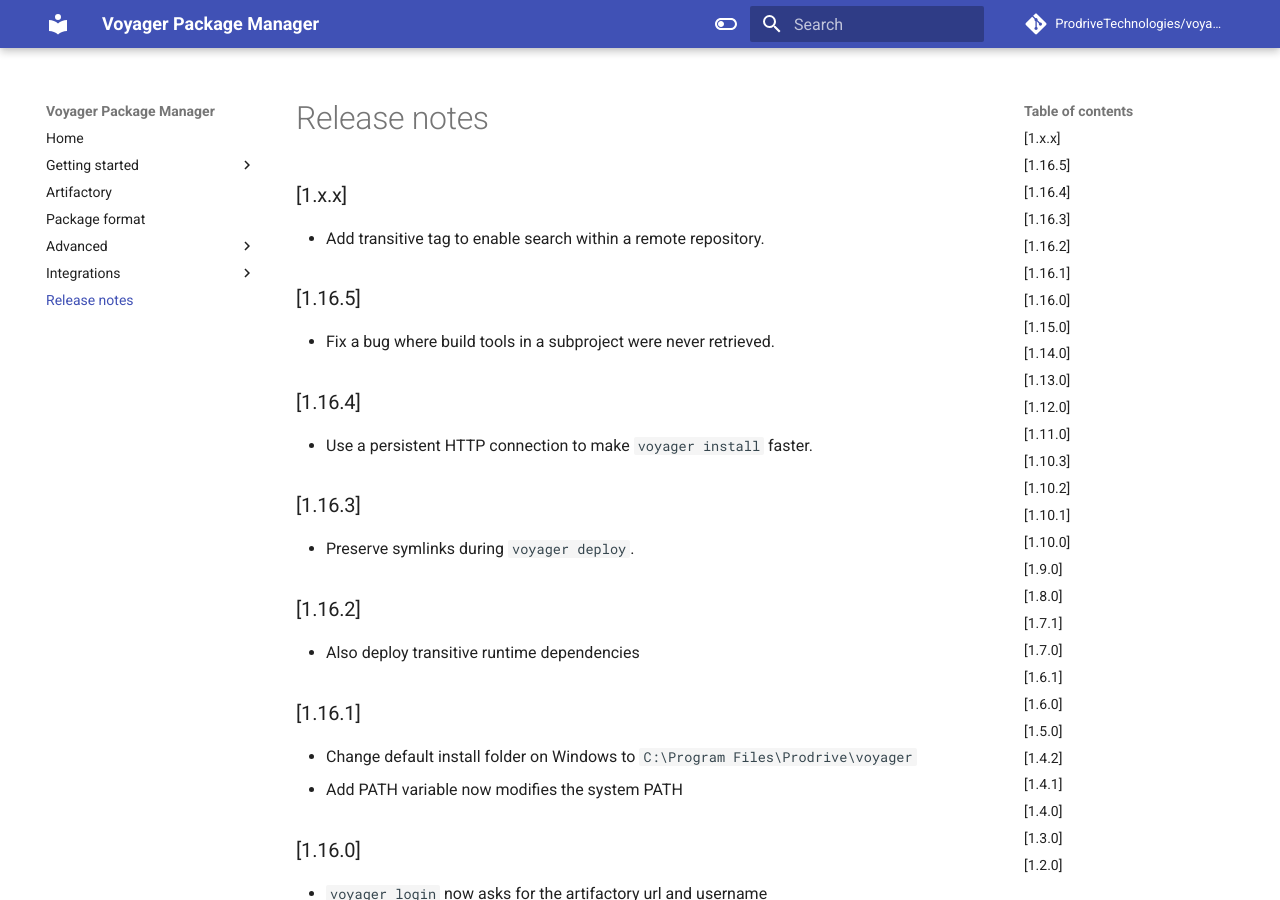
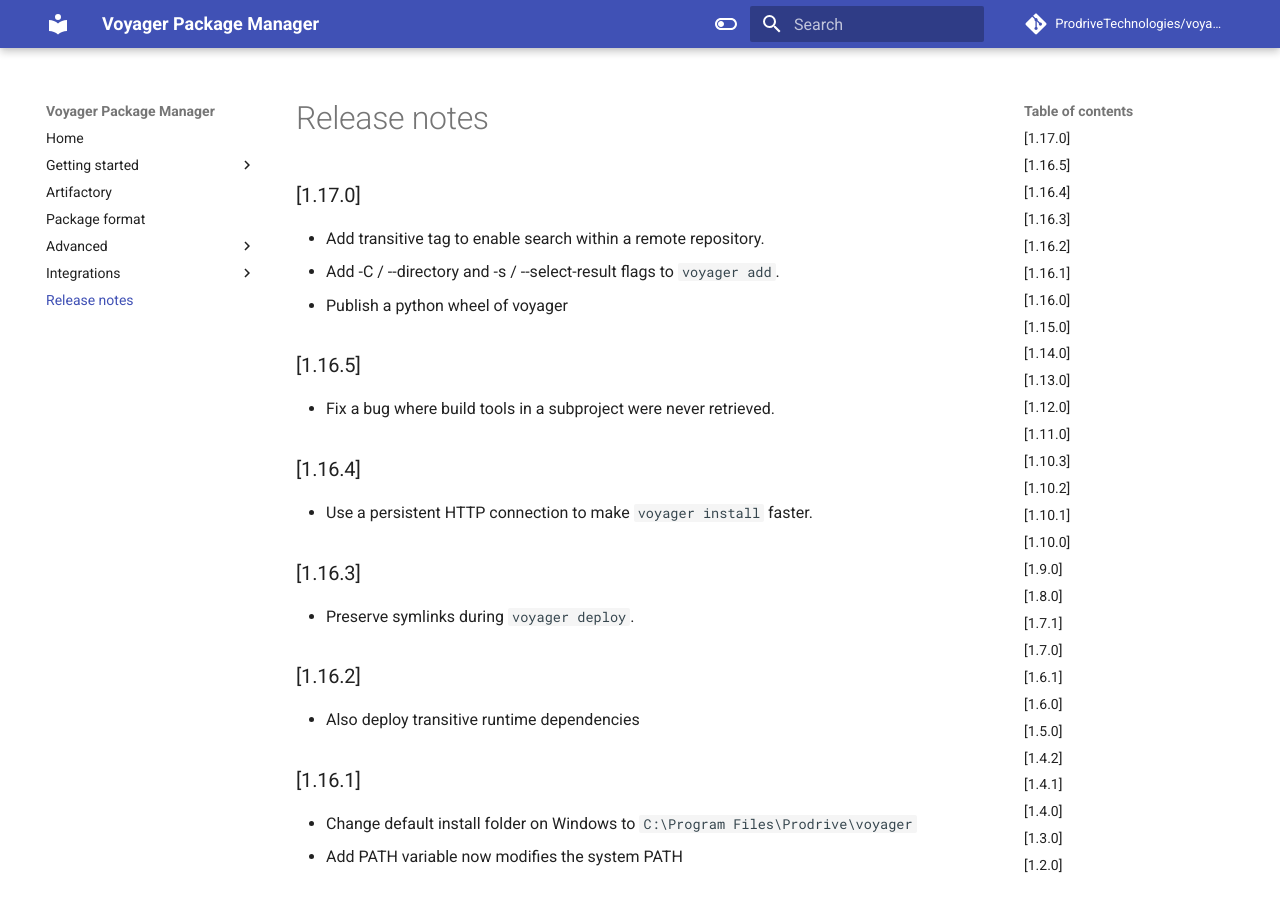
Before and after one commit to ProdriveTechnologies/voyager, an MkDocs documentation site: the page built from docs/release-notes.md, in a window 1280 px wide and 900 px high. Built offline with MkDocs 1.6.1 and Material for MkDocs 9.7.7, drawn with Linux system fonts in a browser that asks for light colours; comment, search, counter and statistics services are not loaded.

Commit message:
Update readme

```diff
--- a/docs/release-notes.md
+++ b/docs/release-notes.md
@@ -1,7 +1,9 @@
 # Release notes
 
-### [1.x.x]
+### [1.17.0]
 - Add transitive tag to enable search within a remote repository.
+- Add -C / --directory and -s / --select-result flags to `voyager add`.
+- Publish a python wheel of voyager
 
 ### [1.16.5]
 - Fix a bug where build tools in a subproject were never retrieved.
```
